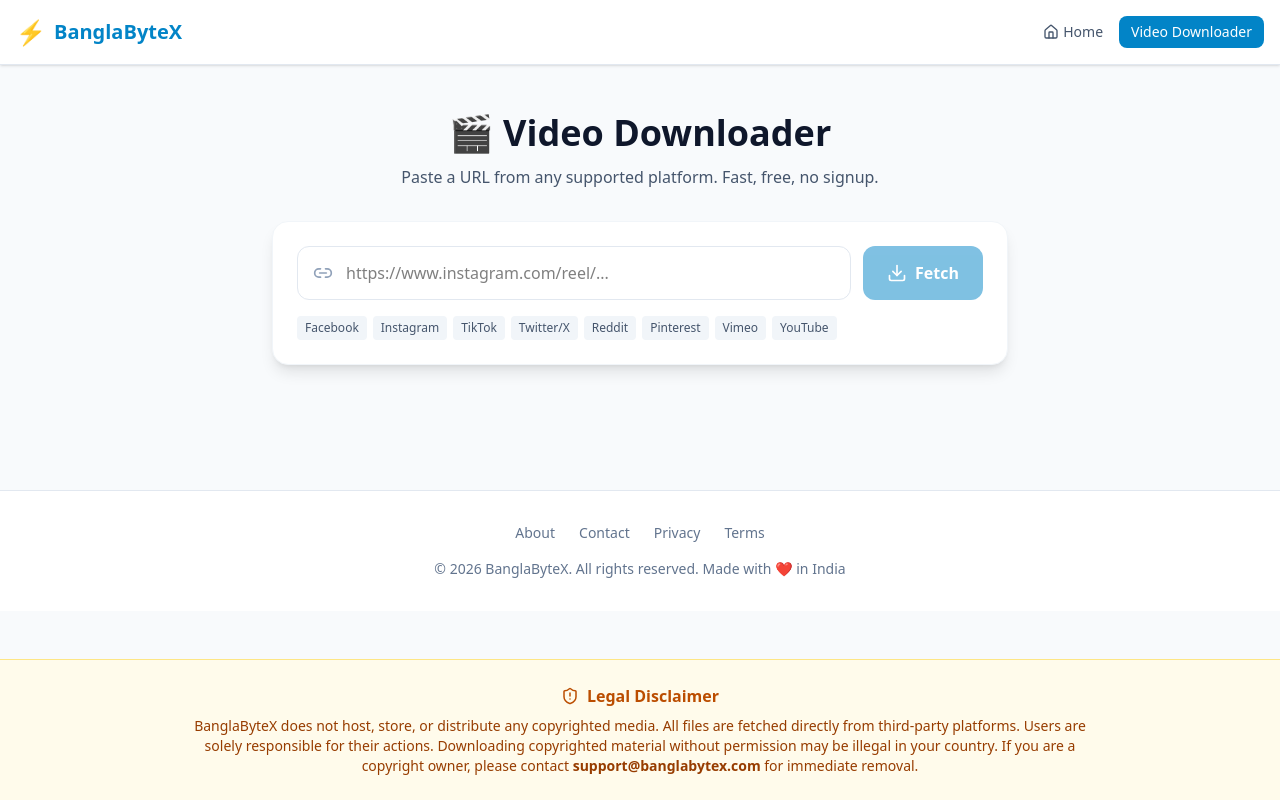
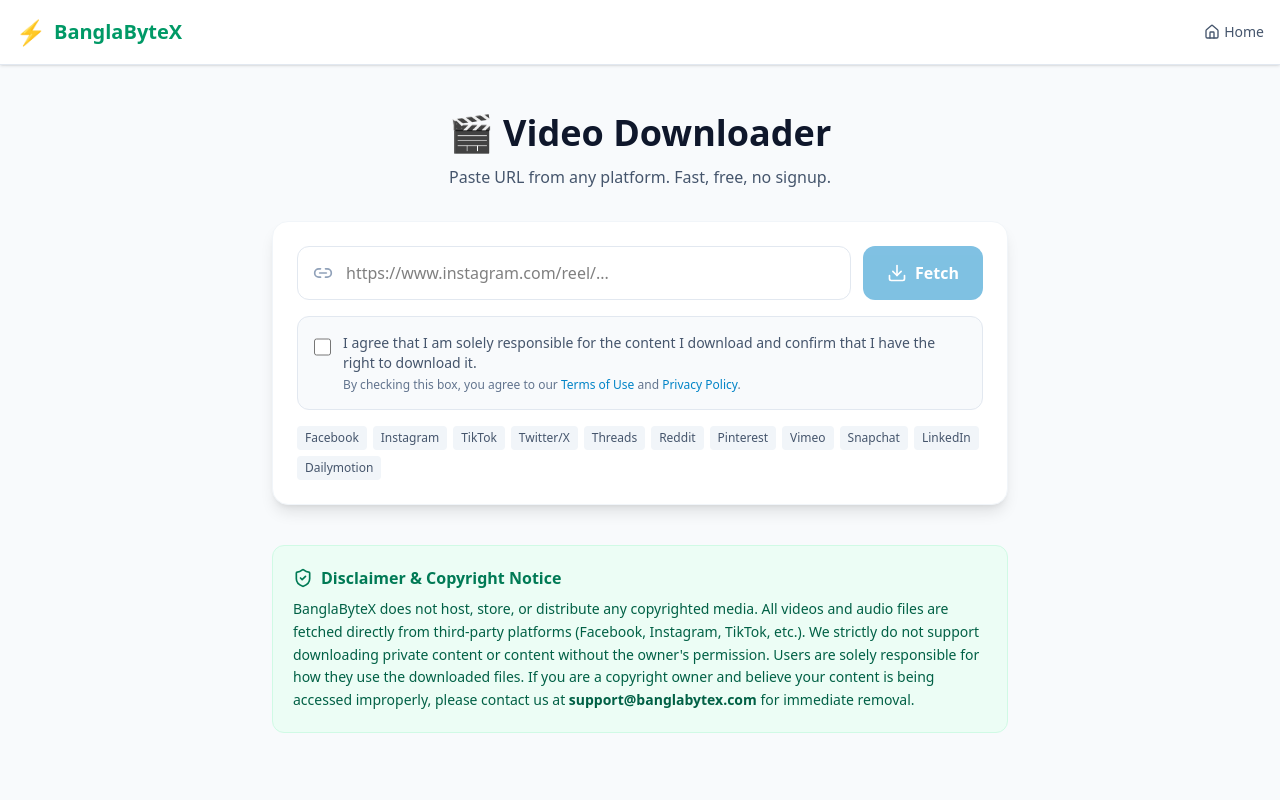
Before and after one commit to pabanfiles/banglabytex, a React (Vite) app in the folder frontend/: page /video-downloader in a window 1280 px wide. Shown: the top 800 px of the page. Built offline with nearby package versions, Linux system fonts and the light colour scheme.

Commit message:
Remove top nav button, move disclaimer to video page, add agree checkbox

```diff
--- a/frontend/src/layouts/RootLayout.tsx
+++ b/frontend/src/layouts/RootLayout.tsx
@@ -1,6 +1,5 @@
 import { Link, Outlet, useLocation } from 'react-router-dom'
 import { Home as HomeIcon } from 'lucide-react'
-import GlobalDisclaimer from '../components/GlobalDisclaimer'
 
 export default function RootLayout() {
   const { pathname } = useLocation()
@@ -10,18 +9,15 @@ export default function RootLayout() {
     <div className="min-h-screen bg-slate-50 flex flex-col">
       <header className="sticky top-0 z-50 bg-white border-b border-slate-200 shadow-sm">
         <div className="max-w-7xl mx-auto px-4 h-16 flex items-center justify-between">
-          <Link to="/" className="flex items-center gap-2 font-bold text-xl text-brand-600">
+          <Link to="/" className="flex items-center gap-2 font-bold text-xl text-emerald-600">
             <span className="text-2xl">⚡</span> BanglaByteX
           </Link>
           <nav className="flex items-center gap-4 text-sm">
             {!isHome && (
-              <Link to="/" className="flex items-center gap-1 text-slate-600 hover:text-brand-600">
+              <Link to="/" className="flex items-center gap-1 text-slate-600 hover:text-emerald-600">
                 <HomeIcon size={16} /> Home
               </Link>
             )}
-            <Link to="/video-downloader" className="px-3 py-1.5 bg-brand-600 text-white rounded-lg hover:bg-brand-700">
-              Video Downloader
-            </Link>
           </nav>
         </div>
       </header>
@@ -31,17 +27,14 @@ export default function RootLayout() {
       <footer className="mt-16 border-t border-slate-200 bg-white">
         <div className="max-w-7xl mx-auto px-4 py-8 text-center text-sm text-slate-500">
           <div className="mb-4 flex justify-center gap-6">
-            <Link to="/about" className="hover:text-brand-600">About</Link>
-            <Link to="/contact" className="hover:text-brand-600">Contact</Link>
-            <Link to="/privacy-policy" className="hover:text-brand-600">Privacy</Link>
-            <Link to="/terms" className="hover:text-brand-600">Terms</Link>
+            <Link to="/about" className="hover:text-emerald-600">About</Link>
+            <Link to="/contact" className="hover:text-emerald-600">Contact</Link>
+            <Link to="/privacy-policy" className="hover:text-emerald-600">Privacy</Link>
+            <Link to="/terms" className="hover:text-emerald-600">Terms</Link>
           </div>
           © {new Date().getFullYear()} BanglaByteX. All rights reserved. Made with ❤️ in India
         </div>
       </footer>
-
-      {/* Global Disclaimer (সব পেজের নিচে দেখাবে) */}
-      <GlobalDisclaimer />
     </div>
   )
 }
--- a/frontend/src/pages/tools/VideoDownloader/index.tsx
+++ b/frontend/src/pages/tools/VideoDownloader/index.tsx
@@ -1,49 +1,105 @@
 import { useState } from 'react'
 import { useMutation } from '@tanstack/react-query'
 import { toast } from 'sonner'
-import { Link2, Download, Loader2 } from 'lucide-react'
+import { Link2, Download, Loader2, ShieldCheck } from 'lucide-react'
 import { extractMedia, type MediaResult } from '@/lib/api'
 import ResultCard from './ResultCard'
 
-const SUPPORTED = ['Facebook', 'Instagram', 'TikTok', 'Twitter/X', 'Reddit', 'Pinterest', 'Vimeo', 'YouTube']
+const SUPPORTED = ['Facebook', 'Instagram', 'TikTok', 'Twitter/X', 'Threads', 'Reddit', 'Pinterest', 'Vimeo', 'Snapchat', 'LinkedIn', 'Dailymotion']
 
 export default function VideoDownloader() {
   const [url, setUrl] = useState('')
   const [result, setResult] = useState<MediaResult | null>(null)
+  const [agreed, setAgreed] = useState(false)
 
   const { mutate, isPending } = useMutation({
     mutationFn: extractMedia,
-    onSuccess: (data) => { setResult(data); toast.success('Media found!') },
-    onError: (err: any) => { toast.error(err?.response?.data?.error || 'Failed to extract. Check URL.') },
+    onSuccess: (data) => {
+      setResult(data)
+      toast.success('Media found!')
+    },
+    onError: (err: any) => {
+      toast.error(err?.response?.data?.error || 'Failed to extract. Check URL.')
+    },
   })
 
   const handleSubmit = (e: React.FormEvent) => {
-    e.preventDefault(); if (!url.trim()) return; setResult(null); mutate(url.trim())
+    e.preventDefault()
+    if (!url.trim()) return
+    if (!agreed) {
+      toast.error('Please agree to the Terms and Disclaimer before downloading.')
+      return
+    }
+    setResult(null)
+    mutate(url.trim())
   }
 
   return (
     <div className="max-w-3xl mx-auto px-4 py-12">
       <div className="text-center mb-8">
         <h1 className="text-3xl md:text-4xl font-bold text-slate-900">🎬 Video Downloader</h1>
-        <p className="mt-3 text-slate-600">Paste a URL from any supported platform. Fast, free, no signup.</p>
+        <p className="mt-3 text-slate-600">Paste URL from any platform. Fast, free, no signup.</p>
       </div>
 
       <form onSubmit={handleSubmit} className="bg-white rounded-2xl shadow-lg p-6 border border-slate-100">
         <div className="flex flex-col sm:flex-row gap-3">
           <div className="relative flex-1">
             <Link2 className="absolute left-4 top-1/2 -translate-y-1/2 text-slate-400" size={20} />
-            <input type="url" value={url} onChange={e => setUrl(e.target.value)} placeholder="https://www.instagram.com/reel/..." className="w-full pl-12 pr-4 py-3.5 border border-slate-200 rounded-xl focus:ring-2 focus:ring-brand-500 outline-none" required />
+            <input
+              type="url"
+              value={url}
+              onChange={e => setUrl(e.target.value)}
+              placeholder="https://www.instagram.com/reel/..."
+              className="w-full pl-12 pr-4 py-3.5 border border-slate-200 rounded-xl focus:ring-2 focus:ring-brand-500 outline-none"
+              required
+            />
           </div>
-          <button type="submit" disabled={isPending || !url.trim()} className="px-6 py-3.5 bg-brand-600 text-white font-semibold rounded-xl hover:bg-brand-700 disabled:opacity-50 flex items-center justify-center gap-2">
+          <button
+            type="submit"
+            disabled={isPending || !url.trim()}
+            className="px-6 py-3.5 bg-brand-600 text-white font-semibold rounded-xl hover:bg-brand-700 disabled:opacity-50 disabled:cursor-not-allowed flex items-center justify-center gap-2"
+          >
             {isPending ? <><Loader2 className="animate-spin" size={20} /> Fetching...</> : <><Download size={20} /> Fetch</>}
           </button>
         </div>
+
+        {/* Agree Checkbox */}
+        <div className="mt-4 flex items-start gap-3 bg-slate-50 p-4 rounded-xl border border-slate-200">
+          <input
+            type="checkbox"
+            id="agree"
+            checked={agreed}
+            onChange={(e) => setAgreed(e.target.checked)}
+            className="mt-1 w-5 h-5 accent-emerald-500 cursor-pointer"
+          />
+          <label htmlFor="agree" className="text-sm text-slate-600 cursor-pointer">
+            I agree that I am solely responsible for the content I download and confirm that I have the right to download it.
+            <span className="block mt-1 text-xs text-slate-500">
+              By checking this box, you agree to our <a href="/terms" className="text-brand-600 hover:underline">Terms of Use</a> and <a href="/privacy-policy" className="text-brand-600 hover:underline">Privacy Policy</a>.
+            </span>
+          </label>
+        </div>
+
         <div className="mt-4 flex flex-wrap gap-1.5">
-          {SUPPORTED.map(p => <span key={p} className="text-xs px-2 py-1 bg-slate-100 text-slate-600 rounded">{p}</span>)}
+          {SUPPORTED.map(p => (
+            <span key={p} className="text-xs px-2 py-1 bg-slate-100 text-slate-600 rounded">{p}</span>
+          ))}
         </div>
       </form>
 
       {result && <ResultCard data={result} />}
+
+      {/* Disclaimer Section */}
+      <div className="mt-10 bg-emerald-50 border border-emerald-100 rounded-xl p-5">
+        <div className="flex items-center gap-2 mb-2 text-emerald-700 font-semibold">
+          <ShieldCheck size={20} /> Disclaimer & Copyright Notice
+        </div>
+        <p className="text-sm text-emerald-800 leading-relaxed">
+          BanglaByteX does not host, store, or distribute any copyrighted media. All videos and audio files are fetched directly from third-party platforms (Facebook, Instagram, TikTok, etc.).
+          We strictly do not support downloading private content or content without the owner's permission. Users are solely responsible for how they use the downloaded files.
+          If you are a copyright owner and believe your content is being accessed improperly, please contact us at <strong>support@banglabytex.com</strong> for immediate removal.
+        </p>
+      </div>
     </div>
   )
 }
```
